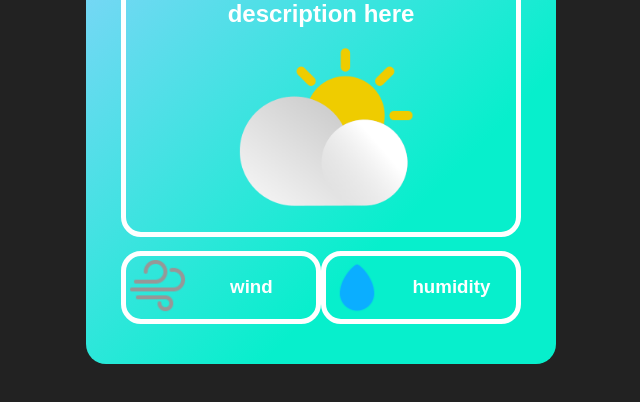
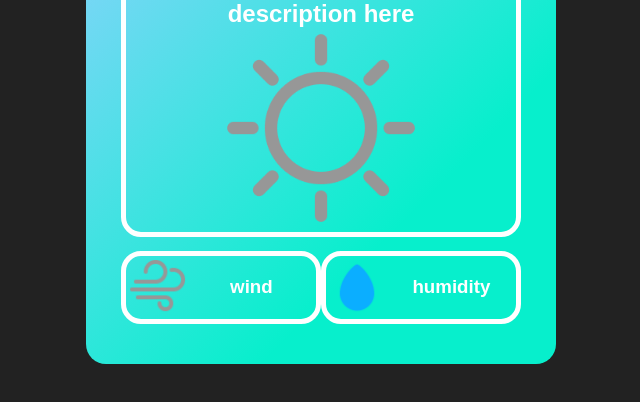
Before and after one commit to RyanHirte/Weather-App, a plain HTML site: page index.html in a window 1280 px wide. Shown: the part 144-546 px from the top of the page, without its empty margins (319-959 px from the left). Drawn offline with Linux system fonts and the light colour scheme.

Commit message:
changed main image

```diff
--- a/index.html
+++ b/index.html
@@ -17,7 +17,7 @@
       <div class="temperature">
         <h1 id="temperatureData">temp data here</h1>
         <h2 id="desc">description here</h2>
-        <img src="/images/sunny.png" alt="sunny icon" />
+        <img src="/images/weather-icon.png" alt="sunny icon" />
       </div>
       <div class="wind-precipitation">
         <div class="wind">
```
Also changed, not shown: images/sunny.png (deleted), images/weather-icon.png (added).
